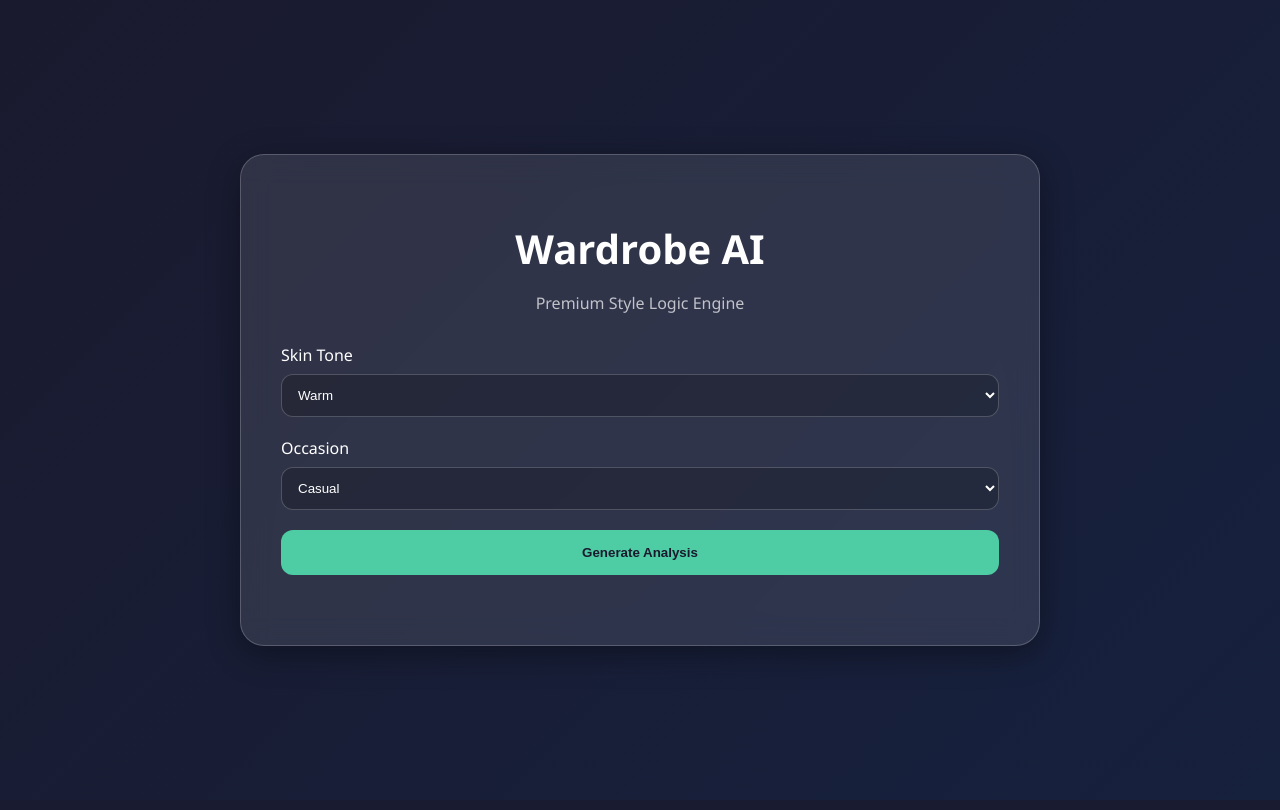
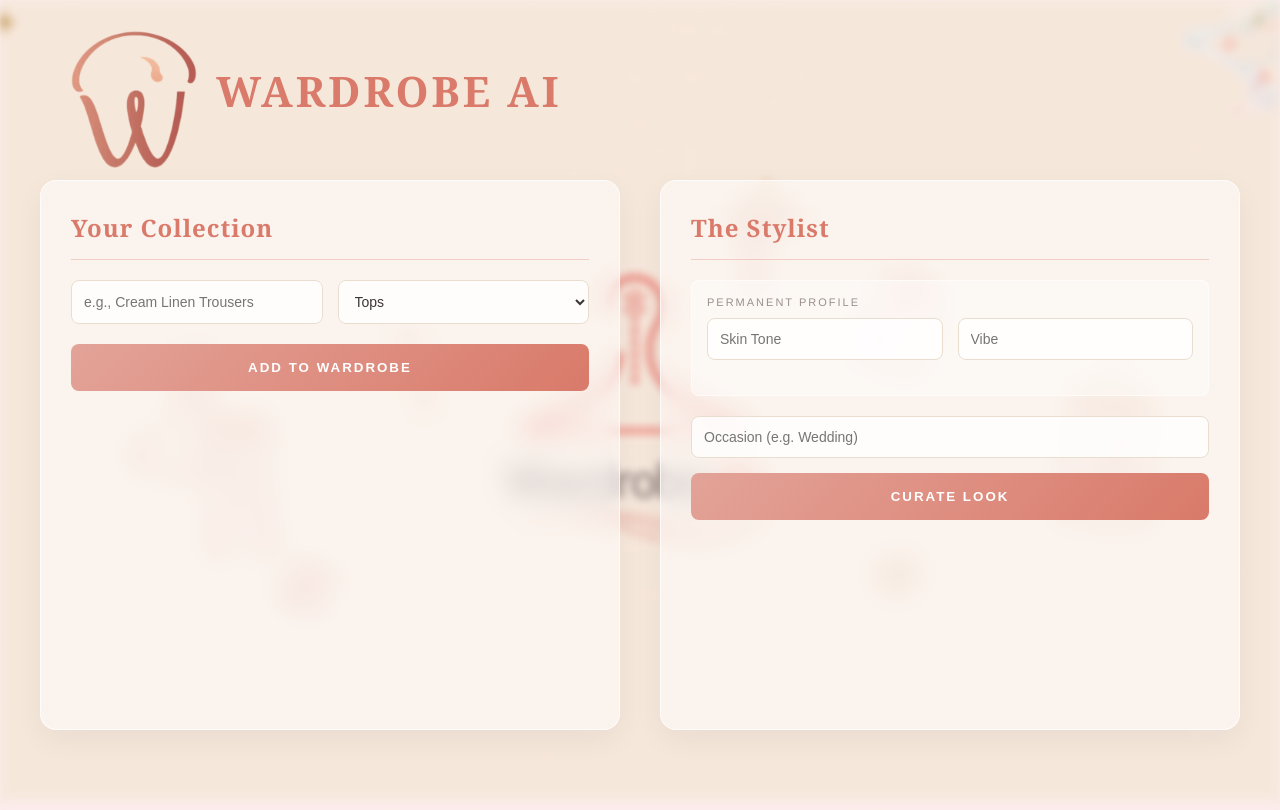
Before and after one commit to shwetanksinghrajput/wardrobe.ai, a Flask app: page / in a window 1280 px wide. Run offline with Flask 3, Linux system fonts and the light colour scheme.

Commit message:
UI: Complete integration of scoring engine and glassmorphism

```diff
--- a/templates/index.html
+++ b/templates/index.html
@@ -3,87 +3,156 @@
 <head>
     <meta charset="UTF-8">
     <meta name="viewport" content="width=device-width, initial-scale=1.0">
-    <title>Wardrobe AI | Shwetank Singh Rajput</title>
-    <link rel="stylesheet" href="{{ url_for('static', filename='style.css') }}">
+    <title>Wardrobe AI | Your Personal Stylist</title>
+    <style>
+        /* Reset & Base Styling */
+        * { margin: 0; padding: 0; box-sizing: border-box; }
+
+        body {
+            background-color: #fceceb;
+            color: #3b3534;
+            font-family: "Helvetica Neue", Arial, sans-serif;
+            min-height: 100vh;
+            display: flex;
+            flex-direction: column;
+            overflow-y: auto;
+            position: relative;
+            padding-bottom: 60px;
+        }
+
+        body::before {
+            content: "";
+            position: absolute;
+            top: -10px; left: -10px; right: -10px; bottom: -10px;
+            background-image: url('/static/background_source.png');
+            background-size: cover;
+            background-position: center;
+            background-attachment: fixed;
+            filter: blur(4px);
+            opacity: 0.85;
+            z-index: -1;
+        }
+
+        header { display: flex; align-items: center; padding: 10px 40px 0px 40px; }
+        header img { height: 180px; width: auto; object-fit: contain; mix-blend-mode: multiply; margin-right: -15px; margin-top: -10px; margin-bottom: -10px; }
+        h1 { font-family: "Georgia", serif; font-size: 42px; color: #d97a6a; letter-spacing: 3px; text-transform: uppercase; }
+
+        .dashboard-container { max-width: 1600px; margin: 0 auto; width: 100%; padding: 10px 40px; flex-grow: 1; display: flex; }
+        .dashboard { display: flex; gap: 40px; width: 100%; align-items: stretch; }
+
+        .panel { flex: 1; background: rgba(255, 255, 255, 0.50); backdrop-filter: blur(12px); border: 1px solid rgba(255, 255, 255, 0.7); border-radius: 16px; padding: 30px; box-shadow: 0 10px 30px rgba(0,0,0,0.05); }
+        .panel h2 { font-family: "Georgia", serif; font-size: 24px; color: #d97a6a; margin-bottom: 20px; border-bottom: 1px solid rgba(217, 122, 106, 0.3); padding-bottom: 15px; letter-spacing: 1px; }
+
+        .settings-box { background: rgba(255, 255, 255, 0.4); padding: 15px; border-radius: 8px; border: 1px solid rgba(255, 255, 255, 0.6); margin-bottom: 20px; }
+        .settings-title { font-size: 11px; text-transform: uppercase; letter-spacing: 2px; color: #9a908d; margin-bottom: 10px; }
+
+        /* Scoring UI Styling */
+        .score-container { display: flex; gap: 10px; margin: 15px 0; }
+        .score-pill { background: rgba(217, 122, 106, 0.1); border: 1px solid rgba(217, 122, 106, 0.3); color: #d97a6a; padding: 6px 12px; border-radius: 20px; font-size: 12px; font-weight: bold; }
+
+        .input-group { display: flex; gap: 15px; margin-bottom: 5px; }
+        input, select { width: 100%; padding: 12px; margin-bottom: 15px; background: rgba(255, 255, 255, 0.8); border: 1px solid #e8ddcf; border-radius: 8px; color: #3b3534; font-size: 14px; }
+        button { width: 100%; padding: 16px; background: linear-gradient(135deg, #e3a398, #d97a6a); color: #fff; font-weight: bold; border: none; border-radius: 8px; cursor: pointer; text-transform: uppercase; letter-spacing: 2px; }
+        button:disabled { background: #dcd3ce; cursor: not-allowed; }
+
+        .wardrobe-list { margin-top: 10px; max-height: 280px; overflow-y: auto; }
+        .item-tag { display: inline-flex; align-items: center; background: rgba(253, 244, 245, 0.8); color: #bf6355; padding: 8px 16px; border-radius: 30px; font-size: 13px; margin: 4px; border: 1px solid rgba(235, 220, 223, 0.6); }
+
+        #ai-results { margin-top: 20px; display: none; }
+        .result-title { font-size: 11px; text-transform: uppercase; letter-spacing: 2px; color: #d97a6a; margin-top: 15px; margin-bottom: 5px; }
+        .result-text { font-size: 14px; line-height: 1.6; color: #4f4644; background: rgba(255, 255, 255, 0.6); padding: 15px; border-radius: 8px; border: 1px solid rgba(255, 255, 255, 0.6); }
+    </style>
 </head>
 <body>
-    <div class="container">
-        <div class="glass-card">
-            <h1>Wardrobe AI</h1>
-            <p class="subtitle">Premium Style Logic Engine</p>
+    <header>
+        <img src="/static/logo.png" alt="Logo">
+        <h1>Wardrobe AI</h1>
+    </header>
 
-            <div class="input-section">
+    <div class="dashboard-container">
+        <div class="dashboard">
+            <div class="panel">
+                <h2>Your Collection</h2>
                 <div class="input-group">
-                    <label>Skin Tone</label>
-                    <select id="skin_tone">
-                        <option>Warm</option>
-                        <option>Cool</option>
-                        <option>Neutral</option>
+                    <input type="text" id="manual-item" placeholder="e.g., Cream Linen Trousers">
+                    <select id="item-category">
+                        <option value="Tops">Tops</option>
+                        <option value="Bottoms">Bottoms</option>
                     </select>
                 </div>
-                <div class="input-group">
-                    <label>Occasion</label>
-                    <select id="occasion">
-                        <option>Casual</option>
-                        <option>Formal</option>
-                        <option>Date Night</option>
-                        <option>Wedding</option>
-                    </select>
-                </div>
-                <button onclick="generateLook()" id="gen-btn">Generate Analysis</button>
+                <button onclick="addItem()">Add to Wardrobe</button>
+                <div class="wardrobe-list" id="closet-display"></div>
             </div>
 
-            <div id="results" class="results-box" style="display:none;">
-                <div class="score-container">
-                    <div class="score-pill">Color: <span id="s-color"></span>/10</div>
-                    <div class="score-pill">Weather: <span id="s-weather"></span>/10</div>
-                    <div class="score-pill">Style: <span id="s-occ"></span>/10</div>
+            <div class="panel">
+                <h2>The Stylist</h2>
+                <div class="settings-box">
+                    <p class="settings-title">Permanent Profile</p>
+                    <div class="input-group">
+                        <input type="text" id="skin_tone" placeholder="Skin Tone">
+                        <input type="text" id="vibe" placeholder="Vibe">
+                    </div>
                 </div>
 
-                <div class="analysis-grid">
-                    <div class="analysis-item">
-                        <h3>✨ The Look</h3>
-                        <p id="res-outfit"></p>
+                <input type="text" id="occasion" placeholder="Occasion (e.g. Wedding)">
+                <button id="generate-btn" onclick="generateOutfit()">Curate Look</button>
+
+                <div id="ai-results">
+                    <div class="score-container">
+                        <div class="score-pill">Color Match: <span id="s-color"></span>/10</div>
+                        <div class="score-pill">Weather Sync: <span id="s-weather"></span>/10</div>
+                        <div class="score-pill">Occasion Fit: <span id="s-occ"></span>/10</div>
                     </div>
-                    <div class="analysis-item">
-                        <h3>🧠 Reasoning</h3>
-                        <p id="res-why"></p>
-                    </div>
+
+                    <div class="result-title">👕 The Look</div>
+                    <div class="result-text" id="res-outfit"></div>
+                    <div class="result-title">🧠 Strategic Reasoning</div>
+                    <div class="result-text" id="res-why"></div>
+                    <div class="result-title">🧴 Grooming Tips</div>
+                    <div class="result-text" id="res-grooming"></div>
                 </div>
             </div>
         </div>
     </div>
 
     <script>
-        async function generateLook() {
-            const btn = document.getElementById('gen-btn');
-            btn.innerText = "Analyzing Logic...";
+        async function generateOutfit() {
+            const btn = document.getElementById('generate-btn');
+            const resultsBox = document.getElementById('ai-results');
+            btn.innerText = "Analyzing Logic... ✨";
             btn.disabled = true;
 
+            const payload = {
+                skin_tone: document.getElementById('skin_tone').value,
+                vibe: document.getElementById('vibe').value,
+                occasion: document.getElementById('occasion').value
+            };
+
             try {
-                const response = await fetch('/generate', {
+                const res = await fetch('/generate', {
                     method: 'POST',
-                    headers: {'Content-Type': 'application/json'},
-                    body: JSON.stringify({
-                        skin_tone: document.getElementById('skin_tone').value,
-                        occasion: document.getElementById('occasion').value
-                    })
+                    headers: { 'Content-Type': 'application/json' },
+                    body: JSON.stringify(payload)
                 });
-                const data = await response.json();
+                const data = await res.json();
 
-                document.getElementById('results').style.display = 'block';
-                document.getElementById('s-color').innerText = data.score_color || 0;
-                document.getElementById('s-weather').innerText = data.score_weather || 0;
-                document.getElementById('s-occ').innerText = data.score_occasion || 0;
+                // MAP DATA TO THE UI
+                document.getElementById('s-color').innerText = data.score_color || "8";
+                document.getElementById('s-weather').innerText = data.score_weather || "9";
+                document.getElementById('s-occ').innerText = data.score_occasion || "9";
                 document.getElementById('res-outfit').innerText = data.outfit;
                 document.getElementById('res-why').innerText = data.why;
+                document.getElementById('res-grooming').innerText = data.grooming;
+
+                resultsBox.style.display = "block";
             } catch (e) {
-                alert("Error connecting to engine.");
-            } finally {
-                btn.innerText = "Generate Analysis";
-                btn.disabled = false;
+                alert("Stylist is busy. Try again!");
             }
+            btn.innerText = "Curate Look";
+            btn.disabled = false;
         }
+
+        // Add your existing loadWardrobe/addItem functions here as well
     </script>
 </body>
 </html>
```
